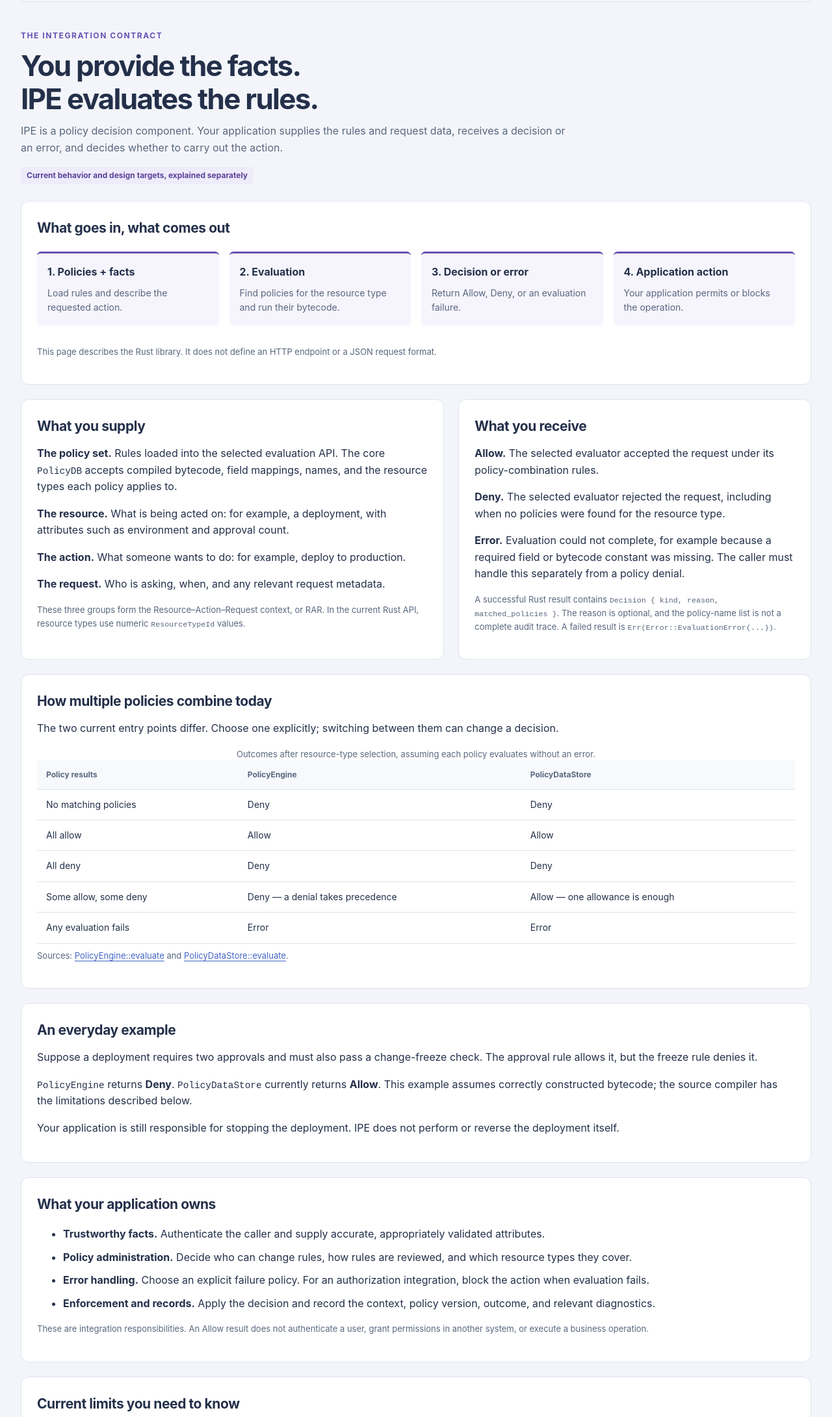
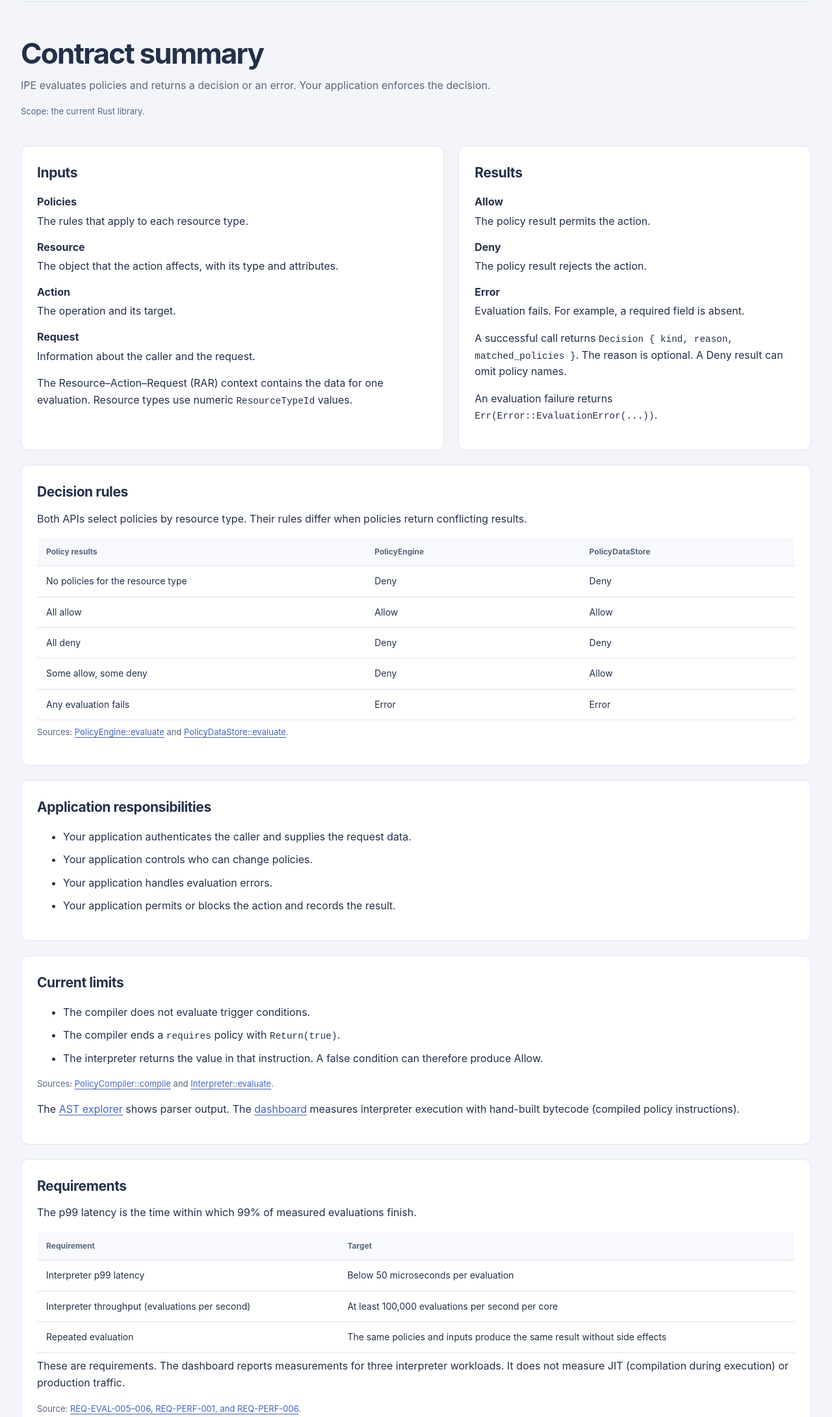
Before and after one commit to jrepp/ipe, a website: page docs/contract.html in a window 1280 px wide. Shown: the part 79-2259 px from the top of the page at 65% size. Drawn offline with Linux system fonts and the light colour scheme.

Commit message:
Rewrite contract summary as a concise factual reference

```diff
--- a/docs/contract.html
+++ b/docs/contract.html
@@ -4,7 +4,7 @@
   <meta charset="utf-8">
   <meta name="viewport" content="width=device-width,initial-scale=1">
   <title>Contract Summary · IPE</title>
-  <meta name="description" content="A plain-language guide to IPE's inputs, decisions, caller responsibilities, and current implementation limits.">
+  <meta name="description" content="IPE inputs, results, decision rules, implementation limits, and performance targets.">
   <link rel="stylesheet" href="site.css">
 </head>
 <body>
@@ -20,53 +20,52 @@
   </div>
 
   <header class="hero">
-    <div class="eyebrow">The integration contract</div>
-    <h1>You provide the facts.<br>IPE evaluates the rules.</h1>
-    <p class="description">IPE is a policy decision component. Your application supplies the rules and request data, receives a decision or an error, and decides whether to carry out the action.</p>
-    <span class="badge">Current behavior and design targets, explained separately</span>
+    <h1>Contract summary</h1>
+    <p class="description">IPE evaluates policies and returns a decision or an error. Your application enforces the decision.</p>
+    <p class="small muted">Scope: the current Rust library.</p>
   </header>
-
-  <section class="panel" aria-labelledby="exchange">
-    <h2 id="exchange">What goes in, what comes out</h2>
-    <ol class="contract-flow">
-      <li><strong>1. Policies + facts</strong><span>Load rules and describe the requested action.</span></li>
-      <li><strong>2. Evaluation</strong><span>Find policies for the resource type and run their bytecode.</span></li>
-      <li><strong>3. Decision or error</strong><span>Return Allow, Deny, or an evaluation failure.</span></li>
-      <li><strong>4. Application action</strong><span>Your application permits or blocks the operation.</span></li>
-    </ol>
-    <p class="small muted">This page describes the Rust library. It does not define an HTTP endpoint or a JSON request format.</p>
-  </section>
 
   <div class="columns">
     <section class="panel">
-      <h2>What you supply</h2>
-      <p><strong>The policy set.</strong> Rules loaded into the selected evaluation API. The core <code>PolicyDB</code> accepts compiled bytecode, field mappings, names, and the resource types each policy applies to.</p>
-      <p><strong>The resource.</strong> What is being acted on: for example, a deployment, with attributes such as environment and approval count.</p>
-      <p><strong>The action.</strong> What someone wants to do: for example, deploy to production.</p>
-      <p><strong>The request.</strong> Who is asking, when, and any relevant request metadata.</p>
-      <p class="small muted">These three groups form the Resource–Action–Request context, or RAR. In the current Rust API, resource types use numeric <code>ResourceTypeId</code> values.</p>
+      <h2>Inputs</h2>
+      <dl>
+        <dt>Policies</dt>
+        <dd>The rules that apply to each resource type.</dd>
+        <dt>Resource</dt>
+        <dd>The object that the action affects, with its type and attributes.</dd>
+        <dt>Action</dt>
+        <dd>The operation and its target.</dd>
+        <dt>Request</dt>
+        <dd>Information about the caller and the request.</dd>
+      </dl>
+      <p>The Resource–Action–Request (RAR) context contains the data for one evaluation. Resource types use numeric <code>ResourceTypeId</code> values.</p>
     </section>
     <section class="panel">
-      <h2>What you receive</h2>
-      <p><strong>Allow.</strong> The selected evaluator accepted the request under its policy-combination rules.</p>
-      <p><strong>Deny.</strong> The selected evaluator rejected the request, including when no policies were found for the resource type.</p>
-      <p><strong>Error.</strong> Evaluation could not complete, for example because a required field or bytecode constant was missing. The caller must handle this separately from a policy denial.</p>
-      <p class="small muted">A successful Rust result contains <code>Decision { kind, reason, matched_policies }</code>. The reason is optional, and the policy-name list is not a complete audit trace. A failed result is <code>Err(Error::EvaluationError(...))</code>.</p>
+      <h2>Results</h2>
+      <dl>
+        <dt>Allow</dt>
+        <dd>The policy result permits the action.</dd>
+        <dt>Deny</dt>
+        <dd>The policy result rejects the action.</dd>
+        <dt>Error</dt>
+        <dd>Evaluation fails. For example, a required field is absent.</dd>
+      </dl>
+      <p>A successful call returns <code>Decision { kind, reason, matched_policies }</code>. The reason is optional. A Deny result can omit policy names.</p>
+      <p>An evaluation failure returns <code>Err(Error::EvaluationError(...))</code>.</p>
     </section>
   </div>
 
   <section class="panel">
-    <h2>How multiple policies combine today</h2>
-    <p>The two current entry points differ. Choose one explicitly; switching between them can change a decision.</p>
+    <h2>Decision rules</h2>
+    <p>Both APIs select policies by resource type. Their rules differ when policies return conflicting results.</p>
     <div class="table-scroll">
       <table>
-        <caption class="small muted">Outcomes after resource-type selection, assuming each policy evaluates without an error.</caption>
         <thead><tr><th scope="col">Policy results</th><th scope="col">PolicyEngine</th><th scope="col">PolicyDataStore</th></tr></thead>
         <tbody>
-          <tr><td>No matching policies</td><td>Deny</td><td>Deny</td></tr>
+          <tr><td>No policies for the resource type</td><td>Deny</td><td>Deny</td></tr>
           <tr><td>All allow</td><td>Allow</td><td>Allow</td></tr>
           <tr><td>All deny</td><td>Deny</td><td>Deny</td></tr>
-          <tr><td>Some allow, some deny</td><td>Deny — a denial takes precedence</td><td>Allow — one allowance is enough</td></tr>
+          <tr><td>Some allow, some deny</td><td>Deny</td><td>Allow</td></tr>
           <tr><td>Any evaluation fails</td><td>Error</td><td>Error</td></tr>
         </tbody>
       </table>
@@ -75,47 +74,44 @@
   </section>
 
   <section class="panel">
-    <h2>An everyday example</h2>
-    <p>Suppose a deployment requires two approvals and must also pass a change-freeze check. The approval rule allows it, but the freeze rule denies it.</p>
-    <p><code>PolicyEngine</code> returns <strong>Deny</strong>. <code>PolicyDataStore</code> currently returns <strong>Allow</strong>. This example assumes correctly constructed bytecode; the source compiler has the limitations described below.</p>
-    <p>Your application is still responsible for stopping the deployment. IPE does not perform or reverse the deployment itself.</p>
+    <h2>Application responsibilities</h2>
+    <ul>
+      <li>Your application authenticates the caller and supplies the request data.</li>
+      <li>Your application controls who can change policies.</li>
+      <li>Your application handles evaluation errors.</li>
+      <li>Your application permits or blocks the action and records the result.</li>
+    </ul>
   </section>
 
   <section class="panel">
-    <h2>What your application owns</h2>
+    <h2>Current limits</h2>
     <ul>
-      <li><strong>Trustworthy facts.</strong> Authenticate the caller and supply accurate, appropriately validated attributes.</li>
-      <li><strong>Policy administration.</strong> Decide who can change rules, how rules are reviewed, and which resource types they cover.</li>
-      <li><strong>Error handling.</strong> Choose an explicit failure policy. For an authorization integration, block the action when evaluation fails.</li>
-      <li><strong>Enforcement and records.</strong> Apply the decision and record the context, policy version, outcome, and relevant diagnostics.</li>
+      <li>The compiler does not evaluate trigger conditions.</li>
+      <li>The compiler ends a <code>requires</code> policy with <code>Return(true)</code>.</li>
+      <li>The interpreter returns the value in that instruction. A false condition can therefore produce Allow.</li>
     </ul>
-    <p class="small muted">These are integration responsibilities. An Allow result does not authenticate a user, grant permissions in another system, or execute a business operation.</p>
-  </section>
-
-  <section class="panel" aria-labelledby="limits">
-    <h2 id="limits">Current limits you need to know</h2>
-    <div class="notice">
-      <p><strong>Source-to-decision enforcement is incomplete.</strong> The current compiler skips trigger conditions and ends a <code>requires</code> policy with a fixed <code>Return(true)</code>. The interpreter returns that fixed value. A false condition can therefore still produce Allow.</p>
-      <p>Parsing or compiling a policy successfully is not evidence that its rules are enforced correctly. Validate the complete decision path before using source policies to control access.</p>
-    </div>
-    <p class="small muted">Evidence: <a href="../crates/ipe-core/src/compiler.rs">PolicyCompiler::compile</a> and <a href="../crates/ipe-core/src/interpreter.rs">Interpreter::evaluate</a>. The <a href="ast.html">AST explorer</a> shows parsed structure. The <a href="performance.html">dashboard</a> measures hand-built interpreter bytecode; neither proves the compiler path is correct.</p>
-    <details>
-      <summary>What does “same input, same result” mean?</summary>
-      <p>Deterministic and side-effect-free evaluation is a stated requirement. Reproducibility needs the same policy version, evaluator, context, and any external approval or relationship data. Changing the timestamp or external facts changes the input. This summary does not certify every execution path against that requirement.</p>
-    </details>
+    <p class="small muted">Sources: <a href="../crates/ipe-core/src/compiler.rs">PolicyCompiler::compile</a> and <a href="../crates/ipe-core/src/interpreter.rs">Interpreter::evaluate</a>.</p>
+    <p>The <a href="ast.html">AST explorer</a> shows parser output. The <a href="performance.html">dashboard</a> measures interpreter execution with hand-built bytecode (compiled policy instructions).</p>
   </section>
 
   <section class="panel">
-    <h2>Targets are not guarantees</h2>
-    <p>The requirements aim for interpreter p99 latency below <strong>50 microseconds</strong> and at least <strong>100,000 evaluations per second per core</strong>. “p99” means 99% of measured evaluations finish within that time.</p>
-    <p>Those are design targets, not a service-level agreement. The dashboard reports limited local measurements. JIT latency, production workload behavior, uninterrupted updates, and consistency across execution paths need their own validation.</p>
-    <p class="small muted">See <a href="../REQUIREMENTS.md">REQ-EVAL-001–006, REQ-PERF-001–007, and REQ-REL-001–011</a> for the formal requirements.</p>
+    <h2>Requirements</h2>
+    <p>The p99 latency is the time within which 99% of measured evaluations finish.</p>
+    <div class="table-scroll">
+      <table>
+        <thead><tr><th scope="col">Requirement</th><th scope="col">Target</th></tr></thead>
+        <tbody>
+          <tr><td>Interpreter p99 latency</td><td>Below 50 microseconds per evaluation</td></tr>
+          <tr><td>Interpreter throughput (evaluations per second)</td><td>At least 100,000 evaluations per second per core</td></tr>
+          <tr><td>Repeated evaluation</td><td>The same policies and inputs produce the same result without side effects</td></tr>
+        </tbody>
+      </table>
+    </div>
+    <p>These are requirements. The dashboard reports measurements for three interpreter workloads. It does not measure JIT (compilation during execution) or production traffic.</p>
+    <p class="small muted">Source: <a href="../REQUIREMENTS.md">REQ-EVAL-005–006, REQ-PERF-001, and REQ-PERF-006</a>.</p>
   </section>
 
-  <footer>
-    <p>Scope: the current Rust implementation. Review this summary when changing decision combination, compiler returns, error handling, or the public context and decision types.</p>
-    <a href="index.html">Back to documentation</a> · <a href="ast.html">Explore a policy tree</a> · <a href="performance.html">Inspect measurements</a>
-  </footer>
+  <footer><a href="index.html">Documentation</a> · <a href="ast.html">AST explorer</a> · <a href="performance.html">Performance</a></footer>
 </main>
 </body>
 </html>
--- a/docs/site.css
+++ b/docs/site.css
@@ -61,13 +61,7 @@ footer { padding-top:24px; color:var(--muted); font-size:13px; }
 [hidden] { display:none!important; }
 .contract-page td { white-space:normal; min-width:160px; }
 .contract-page li { margin-bottom:10px; }
-.contract-page details { margin-top:20px; }
-.contract-page summary { cursor:pointer; font-weight:650; }
-.contract-flow { display:grid; grid-template-columns:repeat(4,1fr); gap:16px; list-style:none; padding:0; margin:20px 0; }
-.contract-flow li { background:#f6f4fc; border-top:3px solid var(--purple); border-radius:6px; padding:16px; }
-.contract-flow strong,.contract-flow span { display:block; }
-.contract-flow span { color:var(--muted); font-size:14px; margin-top:8px; }
-@media(max-width:900px) { .contract-flow { grid-template-columns:repeat(2,1fr); } }
-@media(max-width:560px) { .contract-flow { grid-template-columns:1fr; } }
+.contract-page dt { font-weight:650; margin-top:14px; }
+.contract-page dd { margin:4px 0 14px; }
 @media(max-width:900px) { .ast-layout,.columns { grid-template-columns:1fr; } .stats { grid-template-columns:repeat(2,1fr); } }
 @media(max-width:560px) { .shell { padding:0 16px 28px; } .panel { padding:16px; } .topbar { align-items:flex-start; } nav { gap:10px; } .stats { gap:8px; } .stat { padding:12px; } .stat strong { font-size:25px; } .ast-tree ul { padding-left:13px; margin-left:6px; } .ast-tree ul>li::before { left:-13px; width:12px; } }
```
